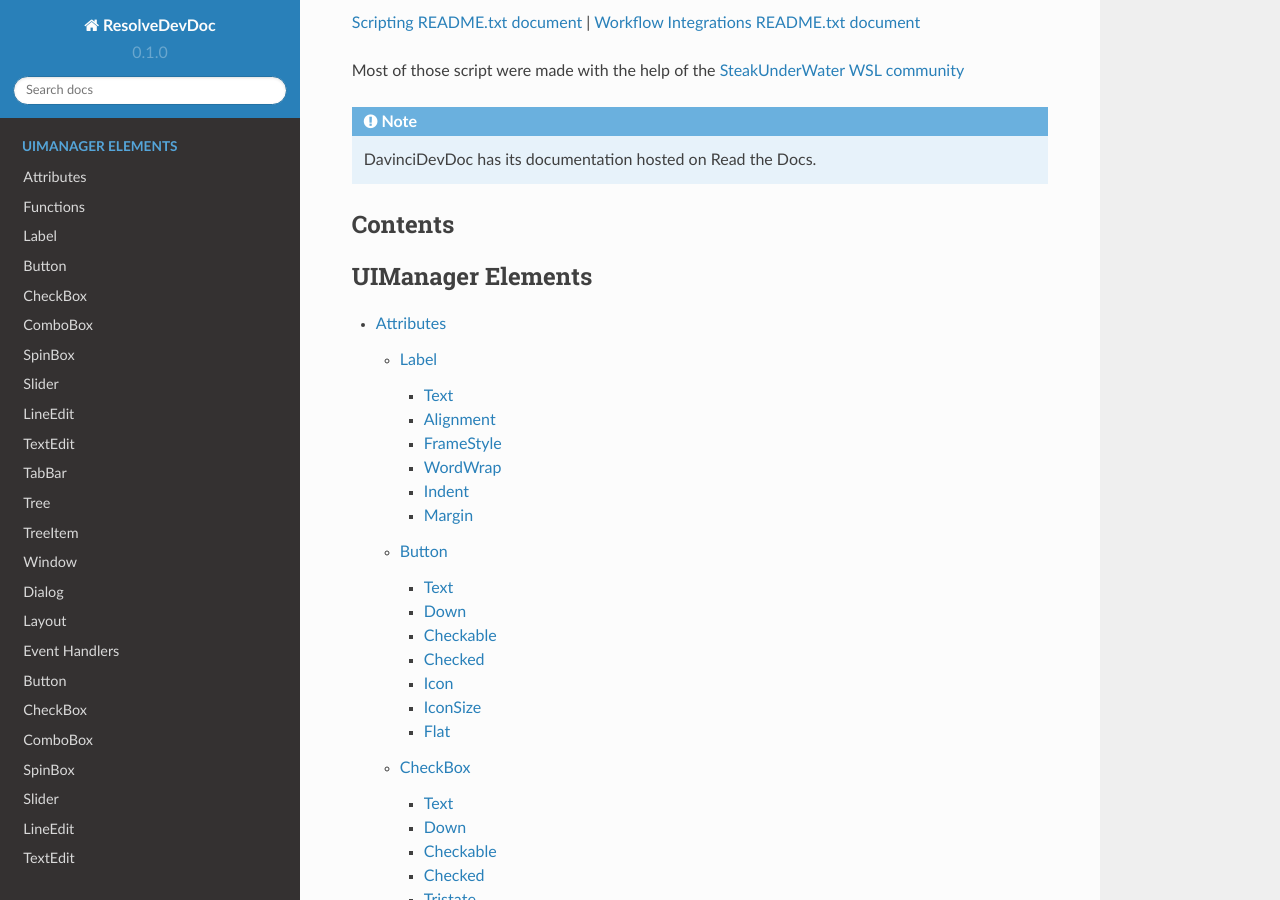
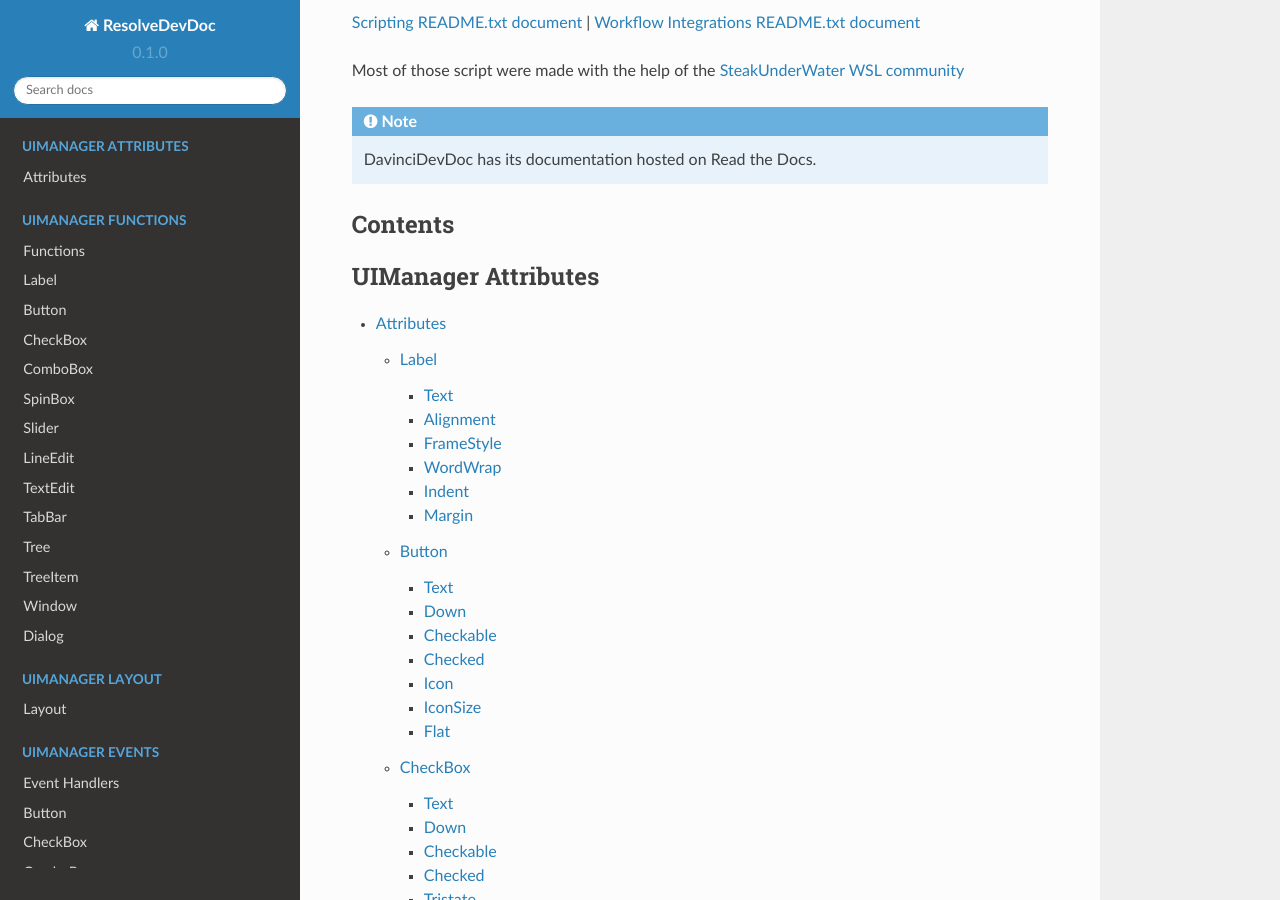
Before and after one commit to b3n0y/ResolveDevDoc, a Sphinx documentation site: the page built from docs/source/index.rst, in a window 1280 px wide and 900 px high, scrolled down 349 px. Built offline with Sphinx 7.4.7 and the Read the Docs theme 2.0.0, drawn with Linux system fonts in a browser that asks for light colours; some of the changed text lies outside the part shown.

```diff
--- a/docs/source/index.rst
+++ b/docs/source/index.rst
@@ -22,12 +22,28 @@ Contents
 --------
 
 .. toctree::
-   :caption: UIManager Elements
+   :caption: UIManager Attributes
 
    UI_elements_attrb
+
+
+.. toctree::
+   :caption: UIManager Functions
+
    UI_elements_func
+
+
+.. toctree::
+   :caption: UIManager Layout
+
    UI_elements_layout
+
+
+.. toctree::
+   :caption: UIManager Events
+
    UI_elements_events
+
 
 .. toctree::
    :caption: Sample Scripts
@@ -35,6 +51,7 @@ Contents
    timecode_display
    usage
 
+
 .. toctree::
    :caption: Existing Documentation
 
```
